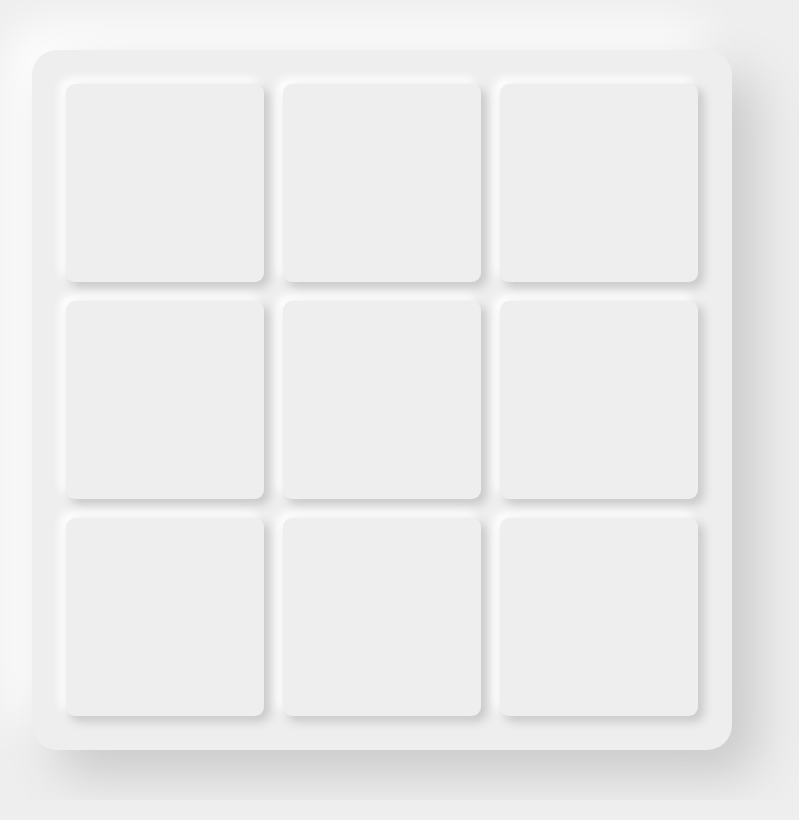
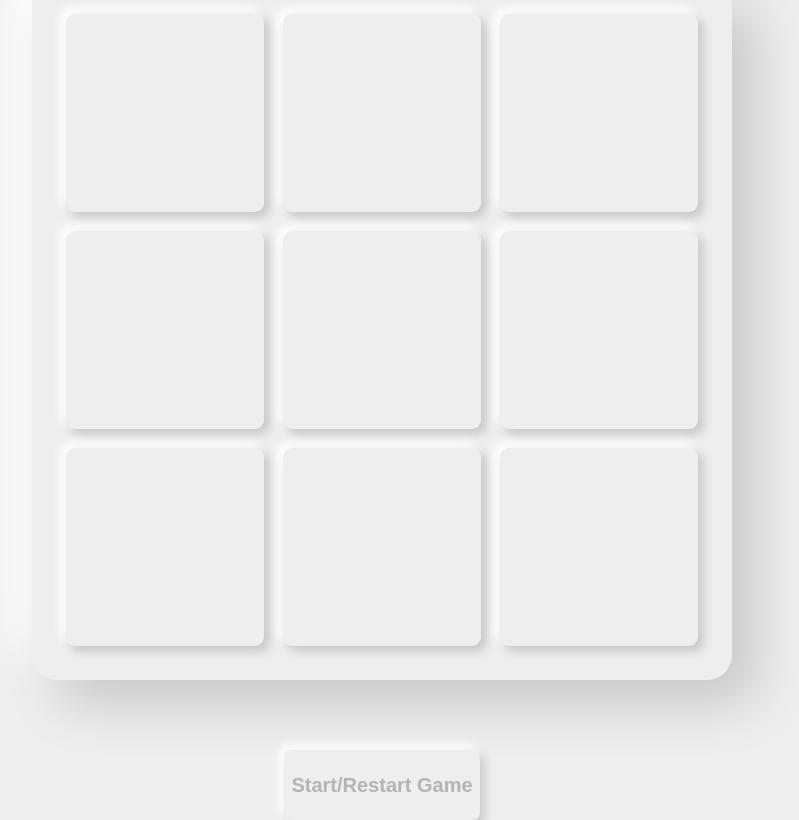
Before and after one commit to BunnyTheLifeguard/tictactoe, a website: page index.html in a window 1280 px wide. Shown: the whole page, without its empty margins (258-1057 px from the left). Drawn offline with Linux system fonts and the light colour scheme.

Commit message:
Added Start/Restart button & clean board

```diff
--- a/index.html
+++ b/index.html
@@ -19,6 +19,7 @@
       <div id='c8' class="cell"></div>
       <div id='c9' class="cell"></div>
     </div>
+    <button class='start'>Start/Restart Game</button>
   </div>
   <script src="./script.js"></script>
 </body>
--- a/script.js
+++ b/script.js
@@ -1,5 +1,6 @@
 const board = document.querySelector('.board');
 const allCells = board.children;
+const reStart = document.querySelector('.start');
 
 const cells = {
   c1: document.querySelector('#c1'),
@@ -19,6 +20,13 @@ const player = (name) => ({ name });
 const emptyBoard = field(['', '', '', '', '', '', '', '', '']);
 
 const render = (() => {
+  reStart.addEventListener('click', () => {
+    emptyBoard.state = ['', '', '', '', '', '', '', '', ''];
+    for (let i = 0; i < allCells.length; i++) {
+      cells[`c${i + 1}`].innerHTML = emptyBoard.state[i];
+      cells[`c${i + 1}`].style.boxShadow = '5px 5px 10px #cacaca, -5px -5px 10px #fff';
+    }
+  });
   for (let i = 0; i < allCells.length; i++) {
     cells[`c${i + 1}`].addEventListener('click', (e) => {
       e.target.style.boxShadow = 'inset 5px 5px 10px #cacaca, inset -5px -5px 10px #ffffff';
--- a/style.css
+++ b/style.css
@@ -10,6 +10,11 @@ body {
   align-items: center;
   height: 100vh;
   background:#eee;
+}
+
+.container {
+  display: grid;
+  grid-template-rows: 10fr 1fr 1fr;
 }
 
 .board {
@@ -87,3 +92,18 @@ body {
   justify-self: left;
   align-self: flex-start;
 }
+
+.start {
+  justify-self: center;
+  grid-row: 3;
+  border-color: transparent;
+  border-radius: 7px;
+  background: #eeeeee;
+  box-shadow:  5px 5px 10px #cacaca,
+              -5px -5px 10px #ffffff;
+  padding: 5px;
+  font-weight: bold;
+  font-size: 20px;
+  color: rgb(180, 180, 180);
+  /* text-shadow: 1px 1px white, -1px -1px #b6b6b6; */
+}
```
